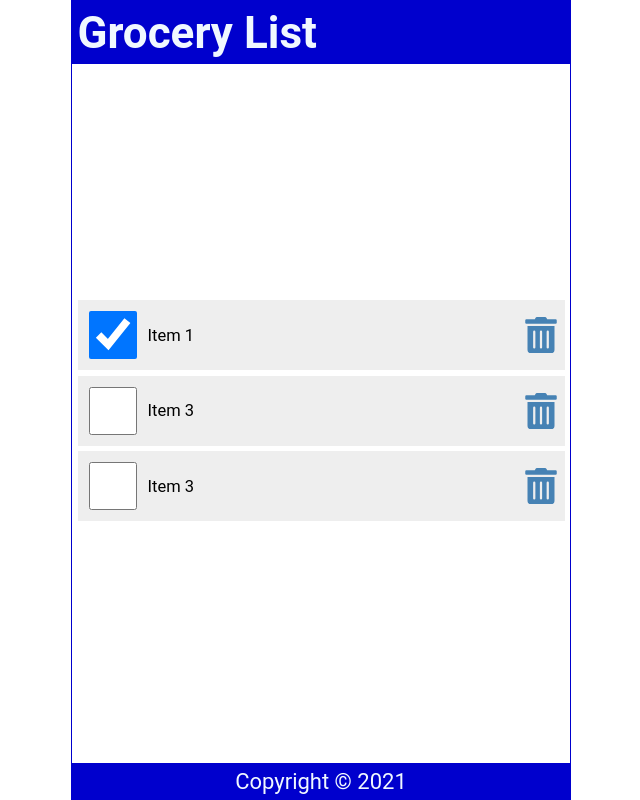
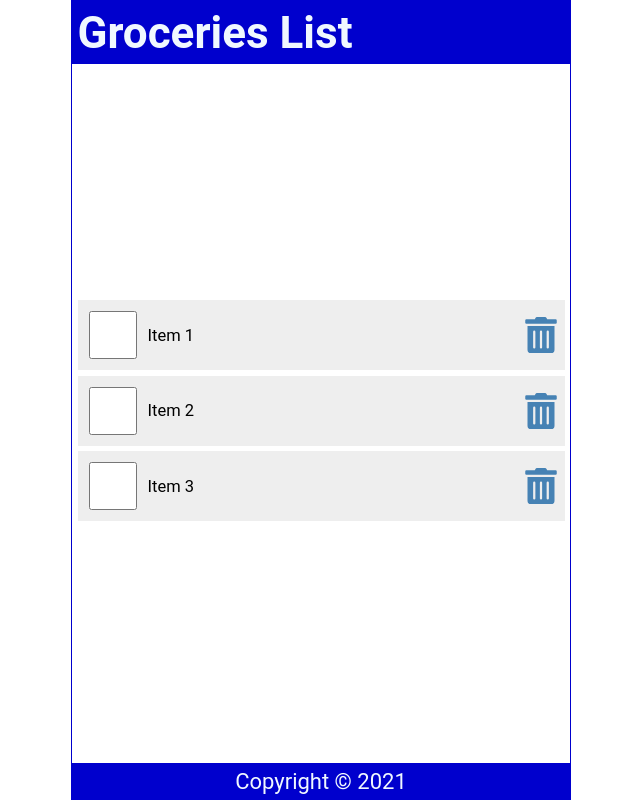
Before and after one commit to marksayers46/grocery-list, a React (Create React App) app: page / in a window 1280 px wide. Shown: the whole page, without its empty margins (319-959 px from the left). Built offline with nearby package versions, Linux system fonts and the light colour scheme.

Commit message:
handled changes to form input

```diff
--- a/package.json
+++ b/package.json
@@ -9,8 +9,7 @@
     "react": "^17.0.2",
     "react-dom": "^17.0.2",
     "react-icons": "^4.3.1",
-    "react-scripts": "4.0.3",
-    "web-vitals": "^1.1.2"
+    "react-scripts": "4.0.3"
   },
   "scripts": {
     "start": "react-scripts start",
--- a/src/Content.js
+++ b/src/Content.js
@@ -6,13 +6,13 @@ const Content = () => {
     const [items, setItems] = useState([
         {
             id: 1,
-            checked: true,
+            checked: false,
             item: "Item 1"
         },
         {
             id: 2,
             checked: false,
-            item: "Item 3"
+            item: "Item 2"
         },
         {
             id: 3,
@@ -22,7 +22,9 @@ const Content = () => {
     ]);
 
     const handleCheck = (id) => {
-        console.log(`key: ${id}`)
+        // console.log({item: id})
+        const listItems = items.map((item) => item.id === id ? { ...item, checked: !item.checked } : item);
+        setItems(listItems);
     }
 
     return (
--- a/src/Header.js
+++ b/src/Header.js
@@ -3,7 +3,7 @@ import React from 'react'
 const Header = () => {
     return (
         <header>
-           <h1>Grocery List</h1>
+           <h1>Groceries List</h1>
         </header>
     )
 }
```
